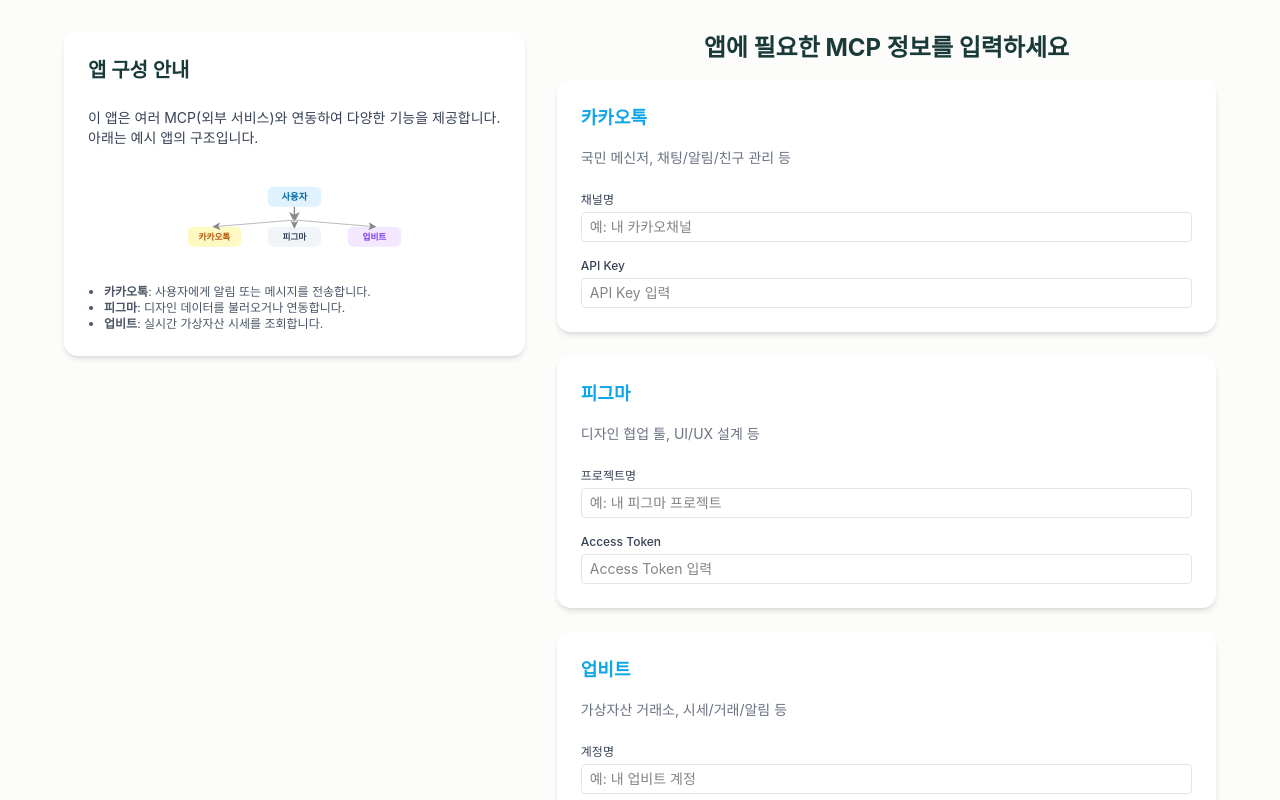
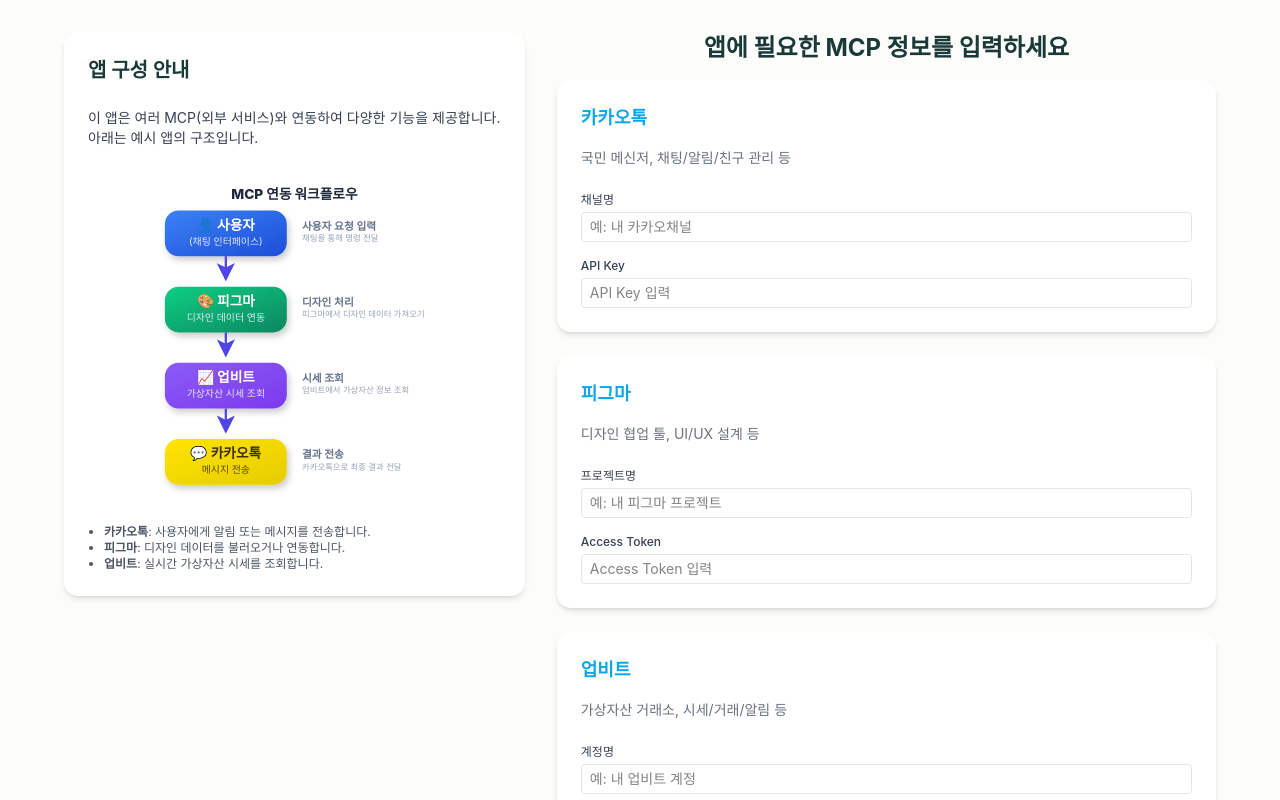
Before and after one commit to moong94/MHUB, a React (Vite) app in the folder front-end/: page / in a window 1280 px wide. Both pictures are taken after a click on the button "만들기". Shown: the top 800 px of the page. Built offline with nearby package versions, Linux system fonts and the light colour scheme.

Commit message:
feat : 앱 구성도 고도화, 앱 목록 목업 추가

```diff
--- a/front-end/src/App.tsx
+++ b/front-end/src/App.tsx
@@ -9,6 +9,7 @@
 import MCPInfoForm from "./components/MCPInfoForm";
 import AppStructureInfo from "./components/AppStructureInfo";
 import AppDeployForm from "./components/AppDeployForm";
+import AppListView from "./components/AppListView";
 
 gsap.registerPlugin(useGSAP, SplitText, TextPlugin);
 
@@ -17,10 +18,20 @@
   DESIGN: "DESIGN",
   MCP_INFO: "MCP_INFO",
   DEPLOY: "DEPLOY",
+  LIST: "LIST",
 } as const;
+
+interface AppItem {
+  id: string;
+  name: string;
+  description: string;
+  createdAt: string;
+  status: "active" | "inactive";
+}
 
 function App() {
   const [step, setStep] = useState<keyof typeof STEPS>(STEPS.COMPOSE);
+  const [apps, setApps] = useState<AppItem[]>([]);
 
   // DESIGN 단계에서 2초 후 MCP_INFO로 자동 이동
   React.useEffect(() => {
@@ -29,6 +40,19 @@
       return () => clearTimeout(timer);
     }
   }, [step]);
+
+  const handleAppDeploy = (meta: { name: string; description: string }) => {
+    const newApp: AppItem = {
+      id: Date.now().toString(),
+      name: meta.name,
+      description: meta.description || "새로운 앱",
+      createdAt: new Date().toISOString(),
+      status: "active",
+    };
+
+    setApps((prev) => [...prev, newApp]);
+    setStep(STEPS.LIST);
+  };
 
   return (
     <div className="min-h-screen flex flex-col items-center justify-center bg-[#fcfdfa] px-4">
@@ -80,13 +104,13 @@
           <div className="w-full md:flex-1">
             <AppDeployForm
               onPrev={() => setStep(STEPS.MCP_INFO)}
-              onDeploy={(meta) => {
-                alert(`앱 "${meta.name}"이(가) 성공적으로 배포되었습니다!`);
-                // 실제 배포 로직 연결 가능
-              }}
+              onDeploy={handleAppDeploy}
             />
           </div>
         </div>
+      )}
+      {step === STEPS.LIST && (
+        <AppListView apps={apps} onCreateNew={() => setStep(STEPS.COMPOSE)} />
       )}
     </div>
   );
--- /dev/null
+++ b/front-end/src/components/AppListView.tsx
@@ -0,0 +1,118 @@
+import React from "react";
+import { Button } from "@/components/ui/button";
+import { Plus, Calendar, CheckCircle, XCircle } from "lucide-react";
+
+interface AppItem {
+  id: string;
+  name: string;
+  description: string;
+  createdAt: string;
+  status: "active" | "inactive";
+}
+
+interface AppListViewProps {
+  apps: AppItem[];
+  onCreateNew: () => void;
+}
+
+const AppListView: React.FC<AppListViewProps> = ({ apps, onCreateNew }) => {
+  const formatDate = (dateString: string) => {
+    return new Date(dateString).toLocaleDateString("ko-KR", {
+      year: "numeric",
+      month: "long",
+      day: "numeric",
+    });
+  };
+
+  return (
+    <div className="w-full max-w-6xl mx-auto p-6">
+      {/* 헤더 */}
+      <div className="flex items-center justify-between mb-8">
+        <div>
+          <h1 className="text-3xl font-bold text-[#1a3a3a] mb-2">내 앱 목록</h1>
+          <p className="text-gray-600">{apps.length}개의 앱이 있습니다</p>
+        </div>
+        <Button
+          onClick={onCreateNew}
+          className="flex items-center gap-2 bg-[#1a3a3a] hover:bg-[#2a4a4a] text-white"
+        >
+          <Plus size={20} />새 앱 만들기
+        </Button>
+      </div>
+
+      {/* 앱 목록 */}
+      {apps.length === 0 ? (
+        <div className="flex flex-col items-center justify-center py-16 text-center">
+          <div className="w-16 h-16 bg-gray-200 rounded-full flex items-center justify-center mb-4">
+            <Plus size={24} className="text-gray-500" />
+          </div>
+          <h3 className="text-xl font-semibold text-gray-800 mb-2">
+            아직 만든 앱이 없습니다
+          </h3>
+          <p className="text-gray-600 mb-6">첫 번째 앱을 만들어보세요!</p>
+          <Button
+            onClick={onCreateNew}
+            className="bg-[#1a3a3a] hover:bg-[#2a4a4a] text-white"
+          >
+            앱 만들기
+          </Button>
+        </div>
+      ) : (
+        <div className="grid grid-cols-1 md:grid-cols-2 lg:grid-cols-3 gap-6">
+          {apps.map((app) => (
+            <div
+              key={app.id}
+              className="bg-white rounded-xl shadow-md p-6 hover:shadow-lg transition-shadow duration-200"
+            >
+              {/* 앱 상태 */}
+              <div className="flex items-center justify-between mb-4">
+                <div className="flex items-center gap-2">
+                  {app.status === "active" ? (
+                    <CheckCircle size={16} className="text-green-500" />
+                  ) : (
+                    <XCircle size={16} className="text-red-500" />
+                  )}
+                  <span
+                    className={`text-sm font-medium ${
+                      app.status === "active"
+                        ? "text-green-600"
+                        : "text-red-600"
+                    }`}
+                  >
+                    {app.status === "active" ? "활성" : "비활성"}
+                  </span>
+                </div>
+              </div>
+
+              {/* 앱 정보 */}
+              <h3 className="text-xl font-semibold text-[#1a3a3a] mb-2">
+                {app.name}
+              </h3>
+              <p className="text-gray-600 mb-4 line-clamp-2">
+                {app.description}
+              </p>
+
+              {/* 생성 날짜 */}
+              <div className="flex items-center gap-2 text-sm text-gray-500 mb-4">
+                <Calendar size={14} />
+                {formatDate(app.createdAt)}
+              </div>
+
+              {/* 액션 버튼들 */}
+              <div className="flex gap-2">
+                <Button variant="outline" size="sm" className="flex-1">
+                  수정
+                </Button>
+                <Button variant="outline" size="sm" className="flex-1">
+                  보기
+                </Button>
+              </div>
+            </div>
+          ))}
+        </div>
+      )}
+    </div>
+  );
+};
+
+export default AppListView;
--- a/front-end/src/components/AppStructureInfo.tsx
+++ b/front-end/src/components/AppStructureInfo.tsx
@@ -29,112 +29,237 @@
 }
 
 function MermaidDiagram() {
-  // SVG로 간단한 플로우차트 구현 (Mermaid 대체)
+  // SVG로 개선된 플로우차트 구현
   return (
     <svg
-      viewBox="0 0 340 120"
+      viewBox="0 0 380 420"
       width="100%"
-      height="80"
-      className="min-w-[300px] max-w-full"
+      height="320"
+      className="min-w-[350px] max-w-full"
     >
-      {/* 사용자 박스 */}
-      <rect x="130" y="10" width="80" height="30" rx="8" fill="#e0f2fe" />
-      <text
-        x="170"
-        y="30"
-        textAnchor="middle"
-        fontSize="14"
-        fill="#0369a1"
-        fontWeight="bold"
-      >
-        사용자
-      </text>
-      {/* 화살표 */}
-      <line
-        x1="170"
-        y1="40"
-        x2="170"
-        y2="60"
-        stroke="#888"
-        strokeWidth="2"
-        markerEnd="url(#arrow)"
-      />
-      {/* MCP 박스들 */}
-      <rect x="10" y="70" width="80" height="30" rx="8" fill="#fef9c3" />
-      <rect x="130" y="70" width="80" height="30" rx="8" fill="#f1f5f9" />
-      <rect x="250" y="70" width="80" height="30" rx="8" fill="#f3e8ff" />
-      <text
-        x="50"
-        y="90"
-        textAnchor="middle"
-        fontSize="13"
-        fill="#b45309"
-        fontWeight="bold"
-      >
-        카카오톡
-      </text>
-      <text
-        x="170"
-        y="90"
-        textAnchor="middle"
-        fontSize="13"
-        fill="#334155"
-        fontWeight="bold"
-      >
-        피그마
-      </text>
-      <text
-        x="290"
-        y="90"
-        textAnchor="middle"
-        fontSize="13"
-        fill="#7c3aed"
-        fontWeight="bold"
-      >
-        업비트
-      </text>
-      {/* 분기 화살표 */}
-      <line
-        x1="170"
-        y1="60"
-        x2="50"
-        y2="70"
-        stroke="#bbb"
-        strokeWidth="1.5"
-        markerEnd="url(#arrow)"
-      />
-      <line
-        x1="170"
-        y1="60"
-        x2="170"
-        y2="70"
-        stroke="#bbb"
-        strokeWidth="1.5"
-        markerEnd="url(#arrow)"
-      />
-      <line
-        x1="170"
-        y1="60"
-        x2="290"
-        y2="70"
-        stroke="#bbb"
-        strokeWidth="1.5"
-        markerEnd="url(#arrow)"
-      />
-      {/* 화살표 마커 */}
+      {/* 그라데이션 및 그림자 정의 */}
       <defs>
+        {/* 그라데이션들 */}
+        <linearGradient id="userGradient" x1="0%" y1="0%" x2="100%" y2="100%">
+          <stop offset="0%" stopColor="#3b82f6" />
+          <stop offset="100%" stopColor="#1d4ed8" />
+        </linearGradient>
+
+        <linearGradient id="kakaoGradient" x1="0%" y1="0%" x2="100%" y2="100%">
+          <stop offset="0%" stopColor="#fee500" />
+          <stop offset="100%" stopColor="#e6cc00" />
+        </linearGradient>
+
+        <linearGradient id="figmaGradient" x1="0%" y1="0%" x2="100%" y2="100%">
+          <stop offset="0%" stopColor="#0acf83" />
+          <stop offset="100%" stopColor="#0a8661" />
+        </linearGradient>
+
+        <linearGradient id="upbitGradient" x1="0%" y1="0%" x2="100%" y2="100%">
+          <stop offset="0%" stopColor="#8b5cf6" />
+          <stop offset="100%" stopColor="#7c3aed" />
+        </linearGradient>
+
+        {/* 그림자 필터 */}
+        <filter id="shadow" x="-50%" y="-50%" width="200%" height="200%">
+          <feDropShadow
+            dx="3"
+            dy="5"
+            stdDeviation="4"
+            floodColor="#000"
+            floodOpacity="0.2"
+          />
+        </filter>
+
+        {/* 화살표 마커 */}
         <marker
           id="arrow"
           markerWidth="8"
           markerHeight="8"
-          refX="6"
+          refX="7"
           refY="4"
           orient="auto"
           markerUnits="strokeWidth"
         >
-          <path d="M0,0 L8,4 L0,8 L2,4 Z" fill="#888" />
+          <path d="M0,0 L8,4 L0,8 L2,4 Z" fill="#4f46e5" />
         </marker>
       </defs>
+
+      {/* 사용자 박스 */}
+      <g>
+        <rect
+          x="20"
+          y="40"
+          width="160"
+          height="60"
+          rx="18"
+          fill="url(#userGradient)"
+          filter="url(#shadow)"
+        />
+        <text
+          x="100"
+          y="65"
+          textAnchor="middle"
+          fontSize="18"
+          fill="white"
+          fontWeight="700"
+        >
+          👤 사용자
+        </text>
+        <text x="100" y="85" textAnchor="middle" fontSize="13" fill="#e2e8f0">
+          (채팅 인터페이스)
+        </text>
+      </g>
+
+      {/* 피그마 박스 */}
+      <g>
+        <rect
+          x="20"
+          y="140"
+          width="160"
+          height="60"
+          rx="18"
+          fill="url(#figmaGradient)"
+          filter="url(#shadow)"
+        />
+        <text
+          x="100"
+          y="165"
+          textAnchor="middle"
+          fontSize="18"
+          fill="white"
+          fontWeight="700"
+        >
+          🎨 피그마
+        </text>
+        <text x="100" y="185" textAnchor="middle" fontSize="13" fill="#e2e8f0">
+          디자인 데이터 연동
+        </text>
+      </g>
+
+      {/* 업비트 박스 */}
+      <g>
+        <rect
+          x="20"
+          y="240"
+          width="160"
+          height="60"
+          rx="18"
+          fill="url(#upbitGradient)"
+          filter="url(#shadow)"
+        />
+        <text
+          x="100"
+          y="265"
+          textAnchor="middle"
+          fontSize="18"
+          fill="white"
+          fontWeight="700"
+        >
+          📈 업비트
+        </text>
+        <text x="100" y="285" textAnchor="middle" fontSize="13" fill="#e2e8f0">
+          가상자산 시세 조회
+        </text>
+      </g>
+
+      {/* 카카오톡 박스 */}
+      <g>
+        <rect
+          x="20"
+          y="340"
+          width="160"
+          height="60"
+          rx="18"
+          fill="url(#kakaoGradient)"
+          filter="url(#shadow)"
+        />
+        <text
+          x="100"
+          y="365"
+          textAnchor="middle"
+          fontSize="18"
+          fill="#3c2e00"
+          fontWeight="700"
+        >
+          💬 카카오톡
+        </text>
+        <text x="100" y="385" textAnchor="middle" fontSize="13" fill="#5c4500">
+          메시지 전송
+        </text>
+      </g>
+
+      {/* 연결선들 - 순차적 흐름 */}
+      <line
+        x1="100"
+        y1="100"
+        x2="100"
+        y2="130"
+        stroke="#4f46e5"
+        strokeWidth="3"
+        markerEnd="url(#arrow)"
+      />
+
+      <line
+        x1="100"
+        y1="200"
+        x2="100"
+        y2="230"
+        stroke="#4f46e5"
+        strokeWidth="3"
+        markerEnd="url(#arrow)"
+      />
+
+      <line
+        x1="100"
+        y1="300"
+        x2="100"
+        y2="330"
+        stroke="#4f46e5"
+        strokeWidth="3"
+        markerEnd="url(#arrow)"
+      />
+
+      {/* 제목 */}
+      <text
+        x="190"
+        y="25"
+        textAnchor="middle"
+        fontSize="18"
+        fill="#1e293b"
+        fontWeight="800"
+      >
+        MCP 연동 워크플로우
+      </text>
+
+      {/* 단계 설명 */}
+      <text x="200" y="65" fontSize="14" fill="#64748b" fontWeight="600">
+        사용자 요청 입력
+      </text>
+      <text x="200" y="80" fontSize="11" fill="#94a3b8">
+        채팅을 통해 명령 전달
+      </text>
+
+      <text x="200" y="165" fontSize="14" fill="#64748b" fontWeight="600">
+        디자인 처리
+      </text>
+      <text x="200" y="180" fontSize="11" fill="#94a3b8">
+        피그마에서 디자인 데이터 가져오기
+      </text>
+
+      <text x="200" y="265" fontSize="14" fill="#64748b" fontWeight="600">
+        시세 조회
+      </text>
+      <text x="200" y="280" fontSize="11" fill="#94a3b8">
+        업비트에서 가상자산 정보 조회
+      </text>
+
+      <text x="200" y="365" fontSize="14" fill="#64748b" fontWeight="600">
+        결과 전송
+      </text>
+      <text x="200" y="380" fontSize="11" fill="#94a3b8">
+        카카오톡으로 최종 결과 전달
+      </text>
     </svg>
   );
 }
```
